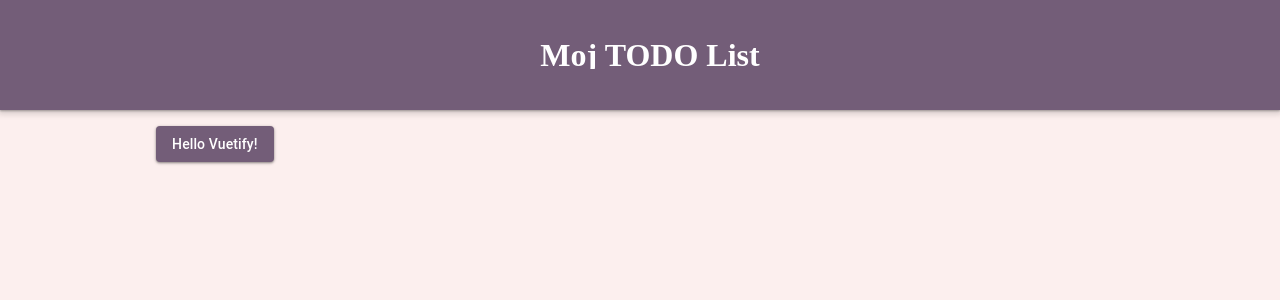
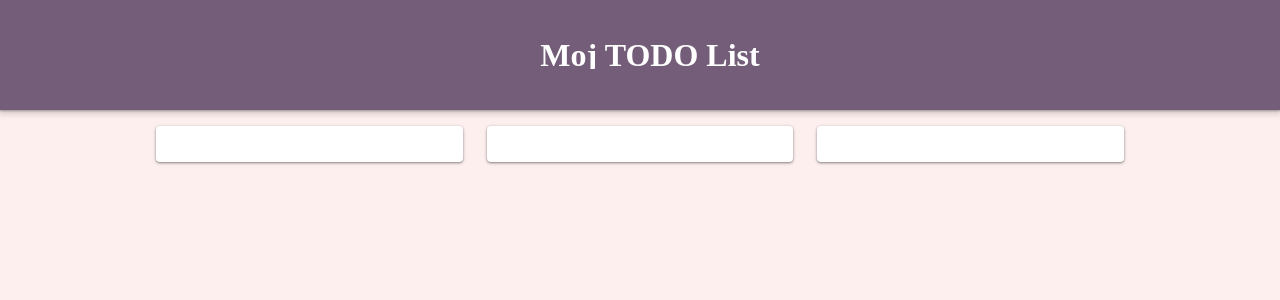
Before and after one commit to etssu/webte1_todo, a Vue app: page / in a window 1280 px wide. Shown: the top 300 px of the page. Built offline with nearby package versions, Linux system fonts and the light colour scheme.

Commit message:
add: main project structure

```diff
--- a/src/App.vue
+++ b/src/App.vue
@@ -10,9 +10,25 @@
 
     <v-main>
       <v-container>
-        <v-btn color="primary">
-          Hello Vuetify!
-        </v-btn>
+        <v-row>
+          <v-col>
+            <v-card text="" title="">
+
+            </v-card>
+          </v-col>
+          <v-col>
+            <v-card text="" title="">
+
+            </v-card>
+
+          </v-col>
+          <v-col>
+            <v-card text="" title="">
+
+            </v-card>
+
+          </v-col>
+        </v-row>
       </v-container>
     </v-main>
   </v-app>
```
